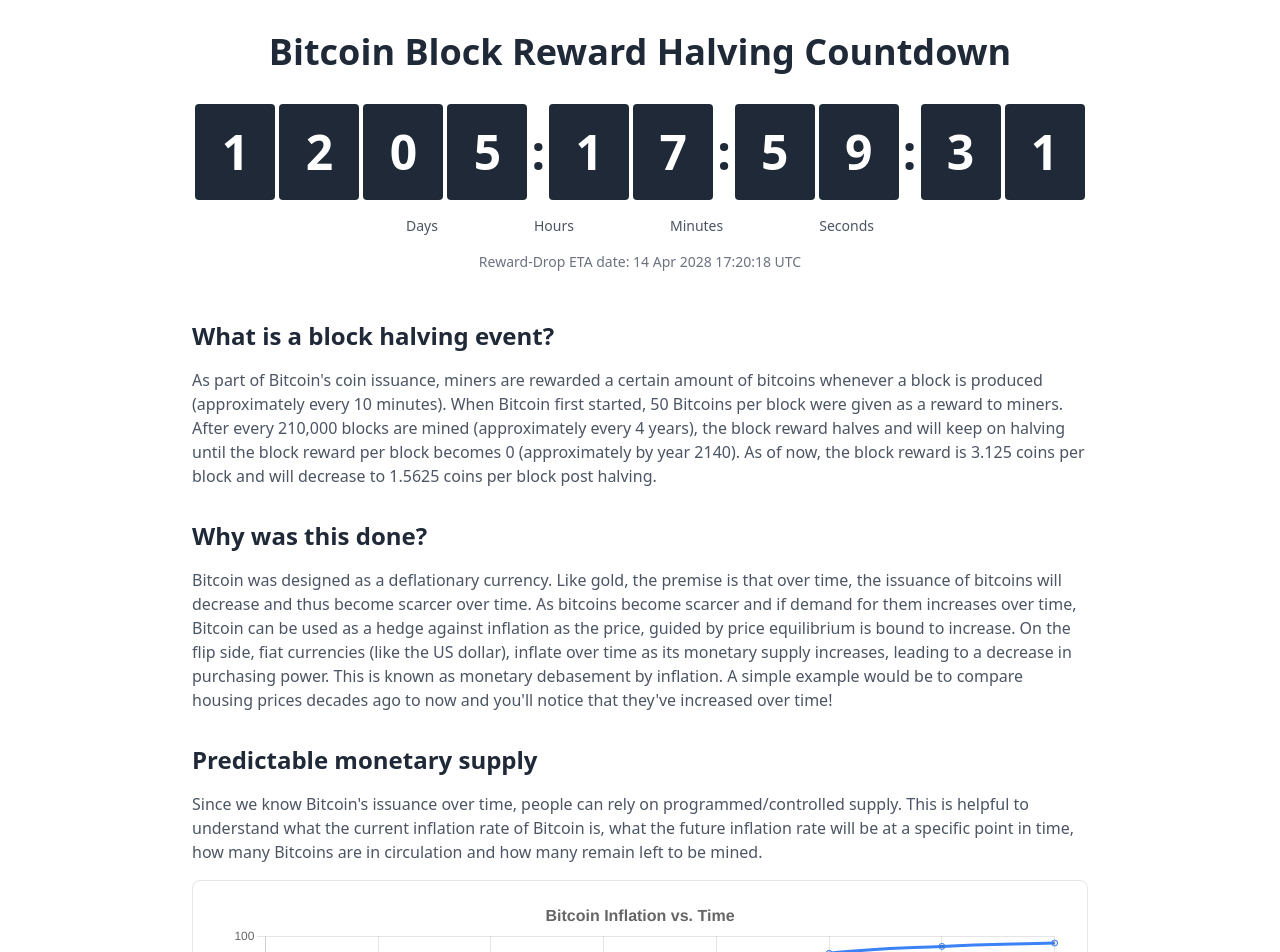
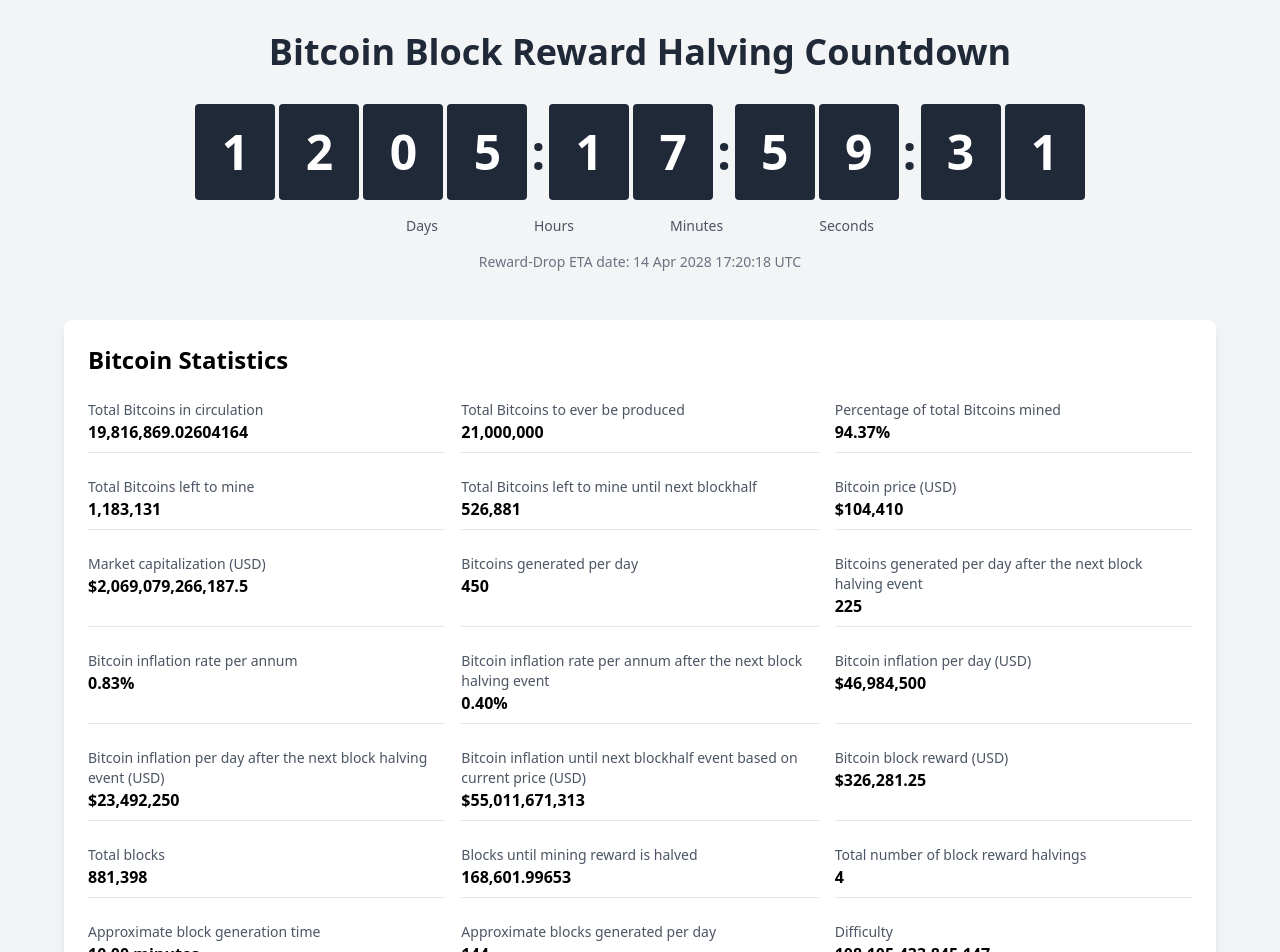
Before and after one commit to scottvan2008/CoinWait.com, a Next.js app: page / in a window 1280 px wide. Shown: the top 952 px of the page. Built offline with nearby package versions, Linux system fonts and the light colour scheme.

Commit message:
Add stats

```diff
--- /dev/null
+++ b/app/components/bitcoin-stats.js
@@ -0,0 +1,77 @@
+"use client"
+
+import { useState, useEffect } from "react"
+
+export function BitcoinStats() {
+  const [stats, setStats] = useState({
+    totalBitcoins: 19816869,
+    bitcoinPrice: 104410.0,
+    marketCap: 2069079266187.5,
+    nextBlockHalf: 168602,
+  })
+
+  useEffect(() => {
+    const timer = setInterval(() => {
+      setStats((prevStats) => ({
+        ...prevStats,
+        totalBitcoins: prevStats.totalBitcoins + 0.00520833, // Approx. 450 BTC per day
+        nextBlockHalf: prevStats.nextBlockHalf - 0.00069444, // Approx. 144 blocks per day
+      }))
+    }, 1000) // Update every second
+
+    return () => clearInterval(timer)
+  }, [])
+
+  return (
+    <div className="bg-white p-6 rounded-lg shadow-lg">
+      <h2 className="text-2xl font-bold mb-4">Bitcoin Statistics</h2>
+      <div className="grid grid-cols-1 md:grid-cols-2 lg:grid-cols-3 gap-4">
+        <StatItem
+          label="Total Bitcoins in circulation"
+          value={stats.totalBitcoins.toLocaleString(undefined, { maximumFractionDigits: 8 })}
+        />
+        <StatItem label="Total Bitcoins to ever be produced" value="21,000,000" />
+        <StatItem label="Percentage of total Bitcoins mined" value="94.37%" />
+        <StatItem label="Total Bitcoins left to mine" value="1,183,131" />
+        <StatItem label="Total Bitcoins left to mine until next blockhalf" value="526,881" />
+        <StatItem label="Bitcoin price (USD)" value={`$${stats.bitcoinPrice.toLocaleString()}`} />
+        <StatItem label="Market capitalization (USD)" value={`$${stats.marketCap.toLocaleString()}`} />
+        <StatItem label="Bitcoins generated per day" value="450" />
+        <StatItem label="Bitcoins generated per day after the next block halving event" value="225" />
+        <StatItem label="Bitcoin inflation rate per annum" value="0.83%" />
+        <StatItem label="Bitcoin inflation rate per annum after the next block halving event" value="0.40%" />
+        <StatItem label="Bitcoin inflation per day (USD)" value="$46,984,500" />
+        <StatItem label="Bitcoin inflation per day after the next block halving event (USD)" value="$23,492,250" />
+        <StatItem
+          label="Bitcoin inflation until next blockhalf event based on current price (USD)"
+          value="$55,011,671,313"
+        />
+        <StatItem label="Bitcoin block reward (USD)" value="$326,281.25" />
+        <StatItem label="Total blocks" value="881,398" />
+        <StatItem
+          label="Blocks until mining reward is halved"
+          value={stats.nextBlockHalf.toLocaleString(undefined, { maximumFractionDigits: 5 })}
+        />
+        <StatItem label="Total number of block reward halvings" value="4" />
+        <StatItem label="Approximate block generation time" value="10.00 minutes" />
+        <StatItem label="Approximate blocks generated per day" value="144" />
+        <StatItem label="Difficulty" value="108,105,433,845,147" />
+        <StatItem label="Hash rate" value="845.13 Exahashes/s" />
+        <StatItem label="Current activated soft forks" value="bip34,bip66,bip65,csv,segwit,taproot" />
+        <StatItem label="Current pending soft forks" value="-" />
+        <StatItem label="Next retarget period block height" value="883008" />
+        <StatItem label="Blocks to mine until next difficulty retarget" value="1610" />
+        <StatItem label="Next difficulty retarget ETA" value="11 days, 4 hours, 19 minutes" />
+      </div>
+    </div>
+  )
+}
+
+function StatItem({ label, value }) {
+  return (
+    <div className="border-b border-gray-200 py-2">
+      <p className="text-sm text-gray-600">{label}</p>
+      <p className="font-semibold">{value}</p>
+    </div>
+  )
+}
--- a/app/page.js
+++ b/app/page.js
@@ -1,11 +1,13 @@
 import { CountdownTimer } from "./components/countdown-timer"
 import { InfoSection } from "./components/info-section"
 import { InflationGraph } from "./components/inflation-graph"
+import { BitcoinStats } from "./components/bitcoin-stats"
+
 
 export default function Page() {
   return (
-    <main className="min-h-screen bg-white px-4 py-8">
-      <div className="mx-auto max-w-4xl">
+    <main className="min-h-screen bg-gray-100 px-4 py-8">
+      <div className="mx-auto max-w-6xl">
         <h1 className="mb-8 text-center text-3xl font-bold text-gray-800 md:text-4xl">
           Bitcoin Block Reward Halving Countdown
         </h1>
@@ -13,6 +15,7 @@
         <CountdownTimer targetDate="2028-04-14T16:58:02Z" />
 
         <div className="mt-12 space-y-8">
+        <BitcoinStats />
           <InfoSection
             title="What is a block halving event?"
             content="As part of Bitcoin's coin issuance, miners are rewarded a certain amount of bitcoins whenever a block is produced (approximately every 10 minutes). When Bitcoin first started, 50 Bitcoins per block were given as a reward to miners. After every 210,000 blocks are mined (approximately every 4 years), the block reward halves and will keep on halving until the block reward per block becomes 0 (approximately by year 2140). As of now, the block reward is 3.125 coins per block and will decrease to 1.5625 coins per block post halving."
```
